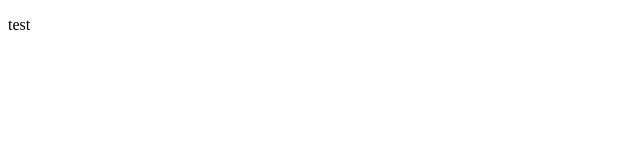
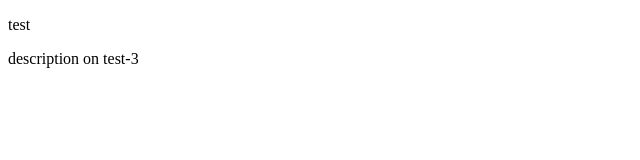
Before and after one commit to jlcomputerservices/test-repo101, a plain HTML site: page index.html in a window 1280 px wide. Shown: the whole page, without its empty margins (0-640 px from the left). Drawn offline with Linux system fonts and the light colour scheme.

Commit message:
test-3 adding description

```diff
--- a/index.html
+++ b/index.html
@@ -17,6 +17,7 @@
             <p class="browsehappy">You are using an <strong>outdated</strong> browser. Please <a href="#">upgrade your browser</a> to improve your experience.</p>
         <![endif]-->
         <p>test</p>
+        <p>description on test-3</p>
         <script src=""></script>
     </body>
 </html>
```
